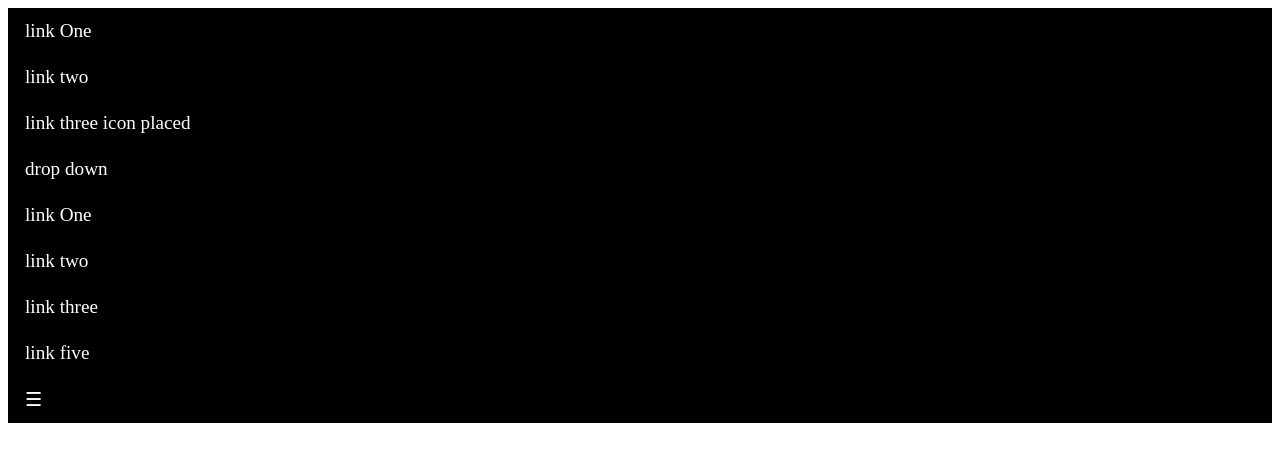
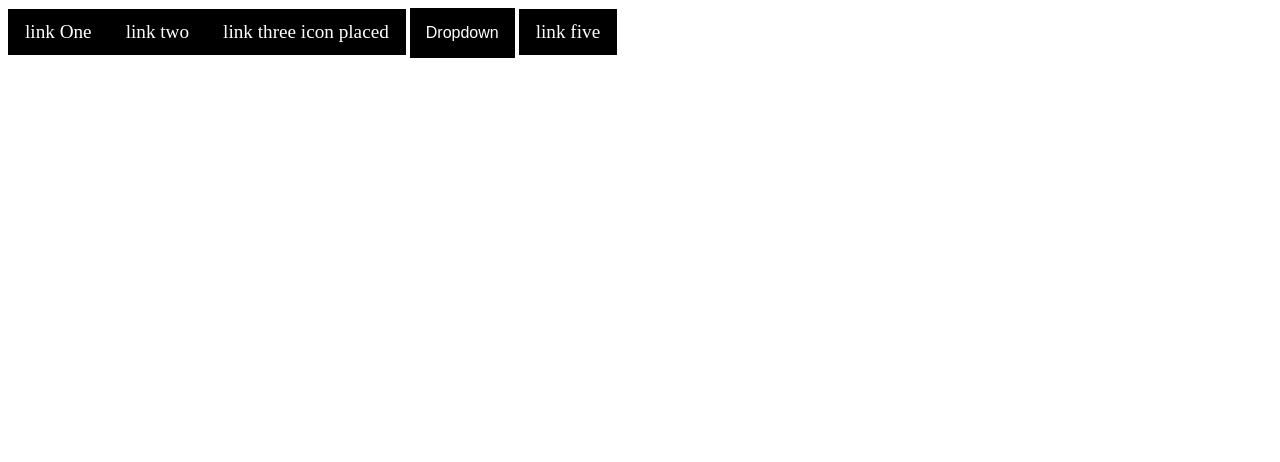
Before and after one commit to arainabdulwahab/cupCakeSample, a plain HTML site: page index.html in a window 1280 px wide. Drawn offline with Linux system fonts and the light colour scheme.

Commit message:
css mediaquery for navbar

```diff
--- a/css/main.css
+++ b/css/main.css
@@ -32,3 +32,48 @@
         font-size: xx-large;
     }
 }
+
+@media screen and (min-width: 800px) {
+
+    .nav-bar {
+       /* display: flex; */
+        margin: 0;
+        color: #fff;
+        width: 80%;
+        max-width: 1800px;
+    }
+    .nav-first-container{
+        display: inline-flex;
+    }
+    .nav-last-container a:last-child{display: none;}
+    .dropbtn {
+        background-color: inherit;
+        color: white;
+        padding: 16px;
+        font-size: 16px;
+        border: none;
+      }
+      .dropdown {
+        position: relative;
+        display: inline-block;
+      }
+      .dropdown-content {
+        display: none;
+        position: absolute;
+        background-color: #f1f1f1;
+        min-width: 160px;
+        box-shadow: 0px 8px 16px 0px rgba(0,0,0,0.2);
+        z-index: 10;
+      }
+      .dropdown-content a {
+        color: black;
+        padding: 12px 16px;
+        text-decoration: none;
+        display: block;
+      }
+      .dropdown-content a:hover {background-color: #ddd;}
+      .dropdown:hover .dropdown-content {display: block;}
+      .nav-last-container{
+        display: inline-block;
+      }
+}
--- a/index.html
+++ b/index.html
@@ -15,14 +15,13 @@
             <a href="#link">link three icon placed</a>
         </div><!-- end nav-first-container -->
         <div class="dropdown">
-                <a href="#link">drop down</a>
-                <i></i><!-- icon for down indicator -->
+            <button class="dropbtn">Dropdown</button>
             <div class="dropdown-content">
-                <a href="#link">link One</a>
-                <a href="#link">link two</a>
-                <a href="#link">link three</a>
+              <a href="#">Link 1</a>
+              <a href="#">Link 2</a>
+              <a href="#">Link 3</a>
             </div><!-- end dropdown-content-->
-        </div><!-- end dropdown-->
+          </div><!-- end dropdown-->
         <div class="nav-last-container">
             <a  href="#link">link five</a>
             <a href="javascript:void(0);"  class="icon" >&#9776;</a>
```
